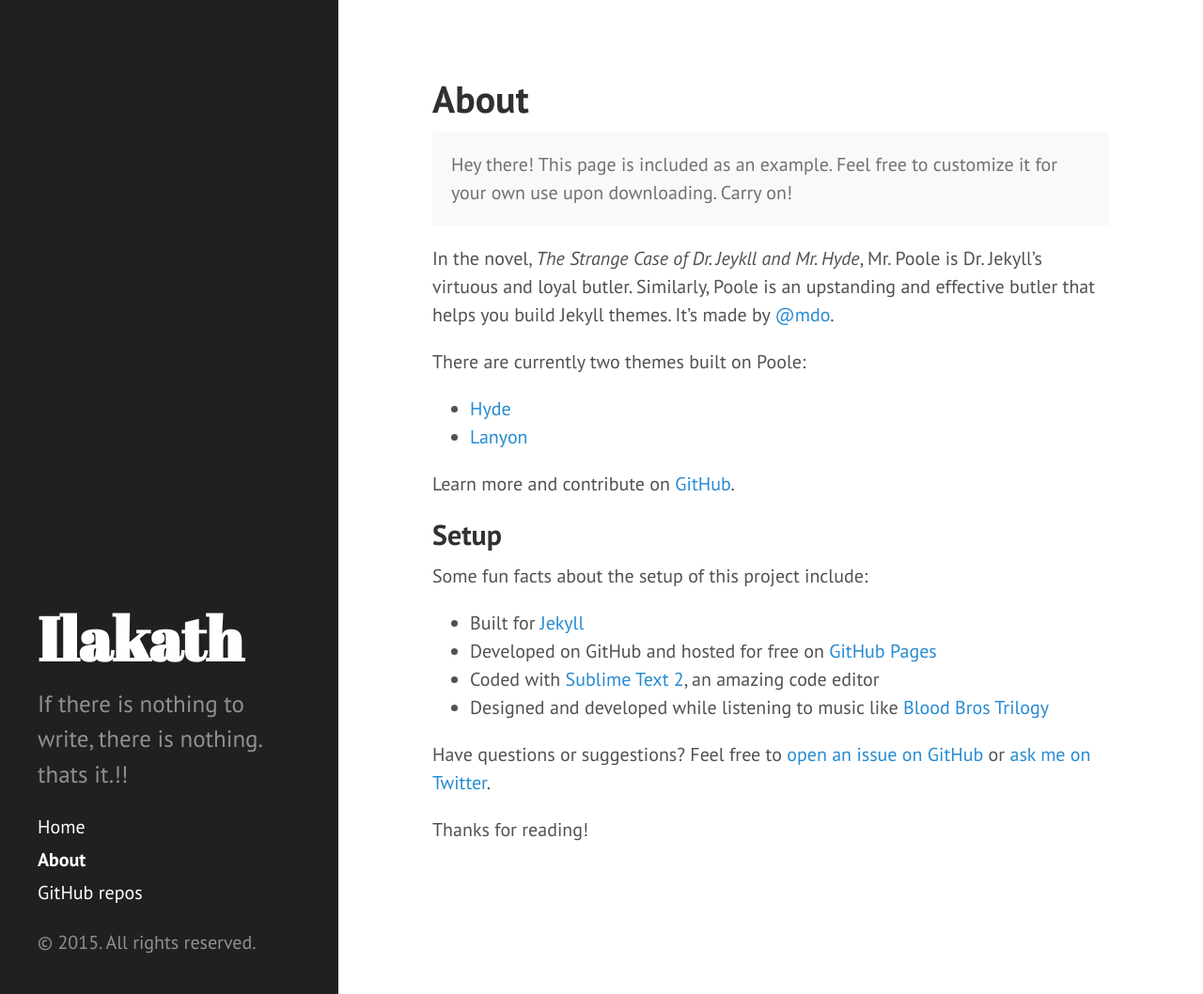
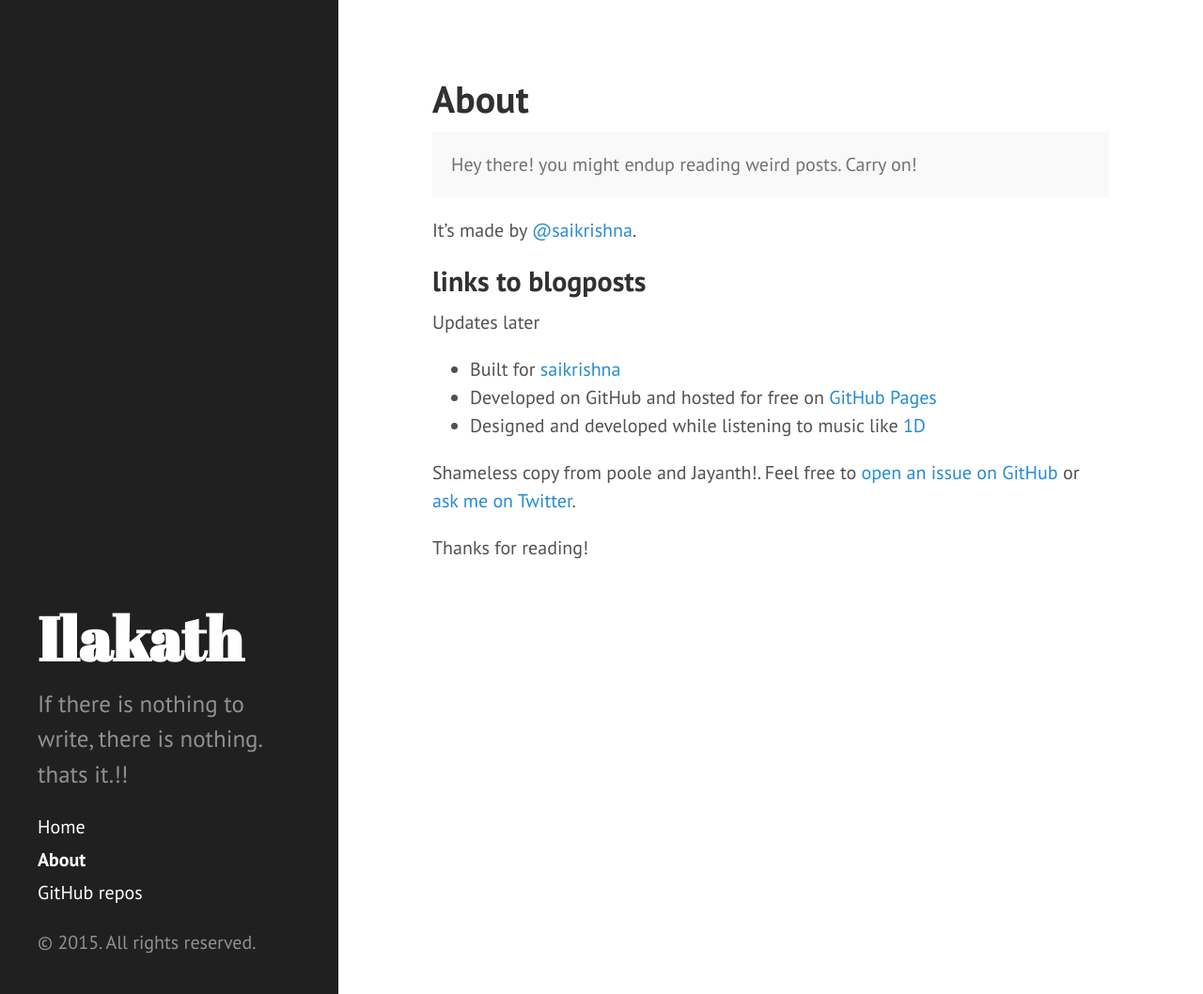
Before and after one commit to anhsirksai/GamifiedSD, a Jekyll site: the page built from about.md, in a window 1280 px wide and 1058 px high. Shown: the whole window at 94% size. Built offline with Jekyll 4.4.1, drawn with Linux system fonts in a browser that asks for light colours; Markdown is read by kramdown in place of the engine named in the settings.

Commit message:
updated about me

```diff
--- a/about.md
+++ b/about.md
@@ -4,27 +4,19 @@ title: About
 ---
 
 <p class="message">
-  Hey there! This page is included as an example. Feel free to customize it for your own use upon downloading. Carry on!
+  Hey there! you might endup reading weird posts. Carry on!
 </p>
 
-In the novel, *The Strange Case of Dr. Jeykll and Mr. Hyde*, Mr. Poole is Dr. Jekyll's virtuous and loyal butler. Similarly, Poole is an upstanding and effective butler that helps you build Jekyll themes. It's made by [@mdo](https://twitter.com/mdo).
+It's made by [@saikrishna](https://twitter.com/saikrishna_sv).
 
-There are currently two themes built on Poole:
+## links to blogposts
 
-* [Hyde](http://hyde.getpoole.com)
-* [Lanyon](http://lanyon.getpoole.com)
+Updates later
 
-Learn more and contribute on [GitHub](https://github.com/poole).
+* Built for [saikrishna](http://techiekrishna.blogspot.in/)
+* Developed on GitHub and hosted for free on [GitHub Pages](https://pages.github.com)
+* Designed and developed while listening to music like [1D](https://www.youtube.com/watch?v=hT_nvWreIhg)
 
-## Setup
-
-Some fun facts about the setup of this project include:
-
-* Built for [Jekyll](http://jekyllrb.com)
-* Developed on GitHub and hosted for free on [GitHub Pages](https://pages.github.com)
-* Coded with [Sublime Text 2](http://sublimetext.com), an amazing code editor
-* Designed and developed while listening to music like [Blood Bros Trilogy](https://soundcloud.com/maddecent/sets/blood-bros-series)
-
-Have questions or suggestions? Feel free to [open an issue on GitHub](https://github.com/poole/issues/new) or [ask me on Twitter](https://twitter.com/mdo).
+Shameless copy from poole and Jayanth!. Feel free to [open an issue on GitHub](https://github.com/poole/issues/new) or [ask me on Twitter](https://twitter.com/saikrishna_sv).
 
 Thanks for reading!
```
